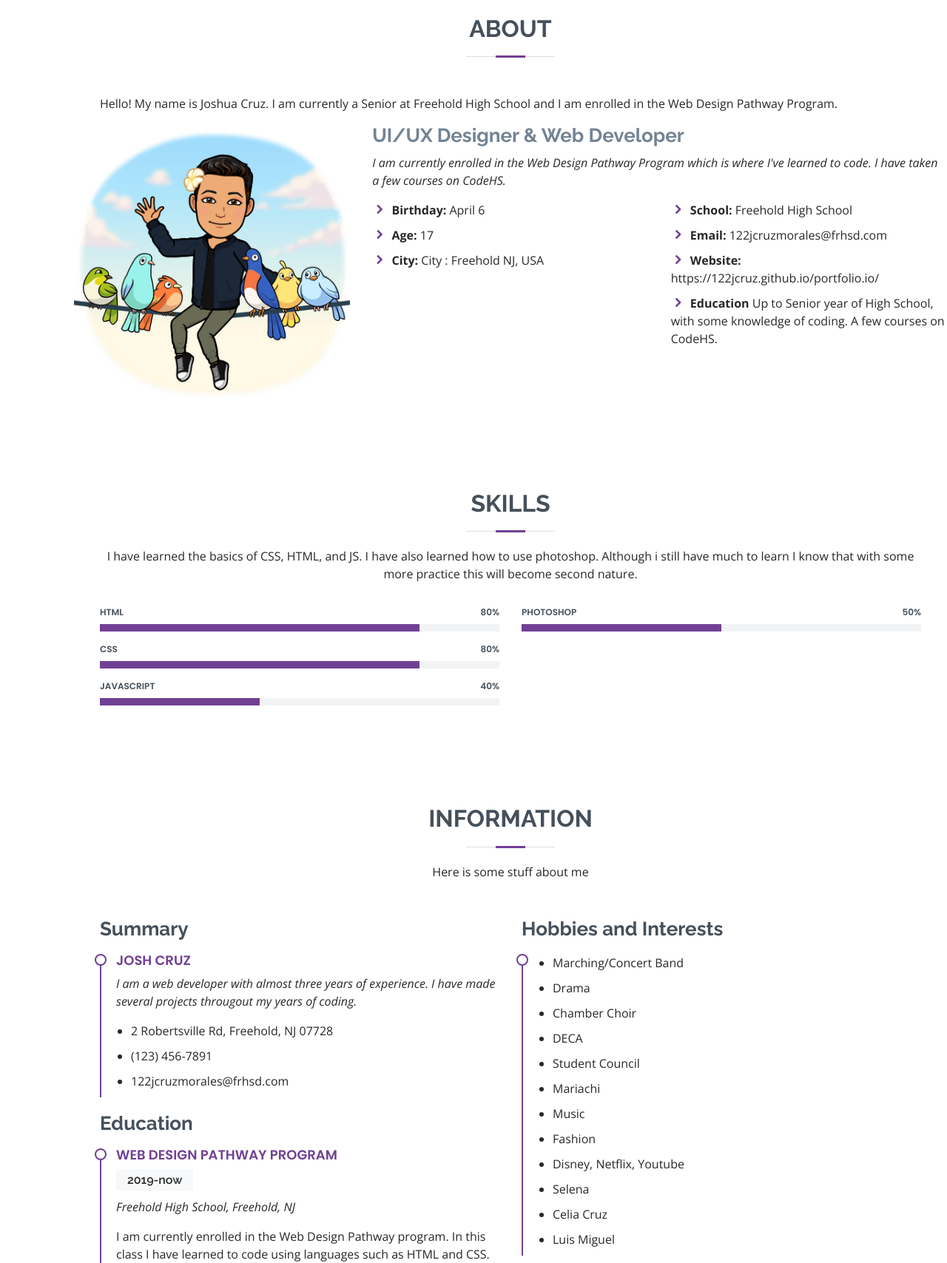
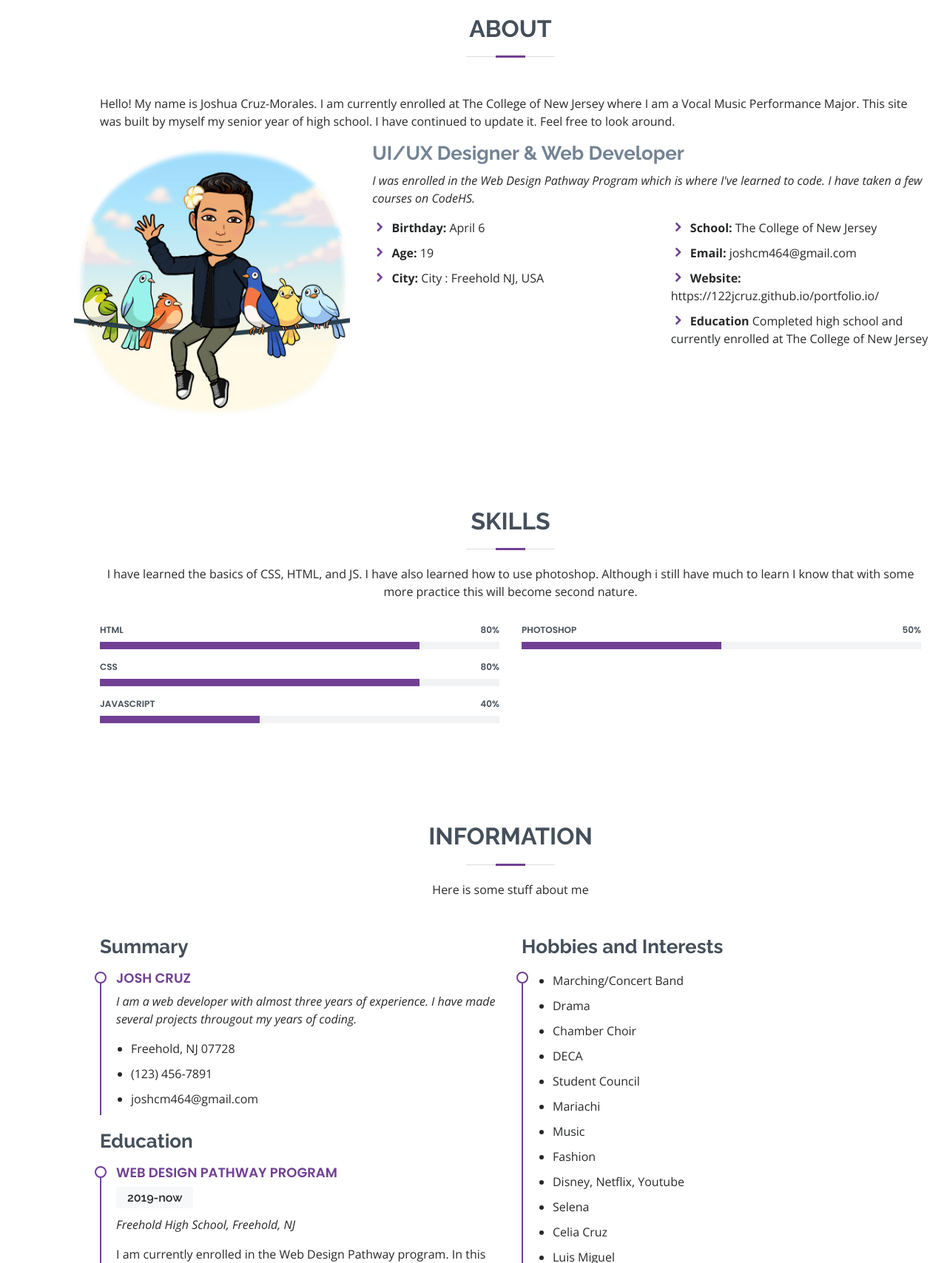
Before and after one commit to 122jcruz/Cruz-Portfolio, a plain HTML site: page index.html in a window 1280 px wide. Shown: the part 840-2548 px from the top of the page at 74% size. Drawn offline with nearby package versions, Linux system fonts and the light colour scheme.

Commit message:
Update index.html

```diff
--- a/index.html
+++ b/index.html
@@ -114,8 +114,8 @@
             <h2>About</h2>
             </div>
             <p>
-              Hello! My name is Joshua Cruz. I am currently a Senior at Freehold
-              High School and I am enrolled in the Web Design Pathway Program.
+              Hello! My name is Joshua Cruz-Morales. I am currently enrolled at The College of New Jersey where I am a Vocal Music Performance Major.
+             This site was built by myself my senior year of high school. I have continued to update it. Feel free to look around.
             </p>
           </div>
 
@@ -126,7 +126,7 @@
             <div class="col-lg-8 pt-4 pt-lg-0 content">
               <h3>UI/UX Designer &amp; Web Developer</h3>
               <p class="font-italic">
-                I am currently enrolled in the Web Design Pathway Program which
+                I was enrolled in the Web Design Pathway Program which
                 is where I've learned to code. I have taken a few courses on
                 CodeHS.
               </p>
@@ -139,7 +139,7 @@
                     </li>
                     <li>
                       <i class="icofont-rounded-right"></i>
-                      <strong>Age:</strong> 17
+                      <strong>Age:</strong> 19
                     </li>
                     <li>
                       <i class="icofont-rounded-right"></i>
@@ -151,11 +151,11 @@
                   <ul>
                     <li>
                       <i class="icofont-rounded-right"></i>
-                      <strong>School:</strong> Freehold High School
+                      <strong>School:</strong> The College of New Jersey
                     </li>
                     <li>
                       <i class="icofont-rounded-right"></i>
-                      <strong>Email:</strong> 122jcruzmorales@frhsd.com
+                      <strong>Email:</strong> joshcm464@gmail.com
                     </li>
                     <li>
                       <i class="icofont-rounded-right"></i>
@@ -164,9 +164,7 @@
                     </li>
                     <li>
                       <i class="icofont-rounded-right"></i>
-                      <strong>Education</strong> Up to Senior year of High
-                      School, with some knowledge of coding. A few courses on
-                      CodeHS.
+                      <strong>Education</strong> Completed high school and currently enrolled at The College of New Jersey
                     </li>
                   </ul>
                 </div>
@@ -268,9 +266,9 @@
                   >
                 </p>
                 <ul>
-                  <li>2 Robertsville Rd, Freehold, NJ 07728</li>
+                  <li>Freehold, NJ 07728</li>
                   <li>(123) 456-7891</li>
-                  <li>122jcruzmorales@frhsd.com</li>
+                  <li>joshcm464@gmail.com</li>
                 </ul>
               </div>
 
```
